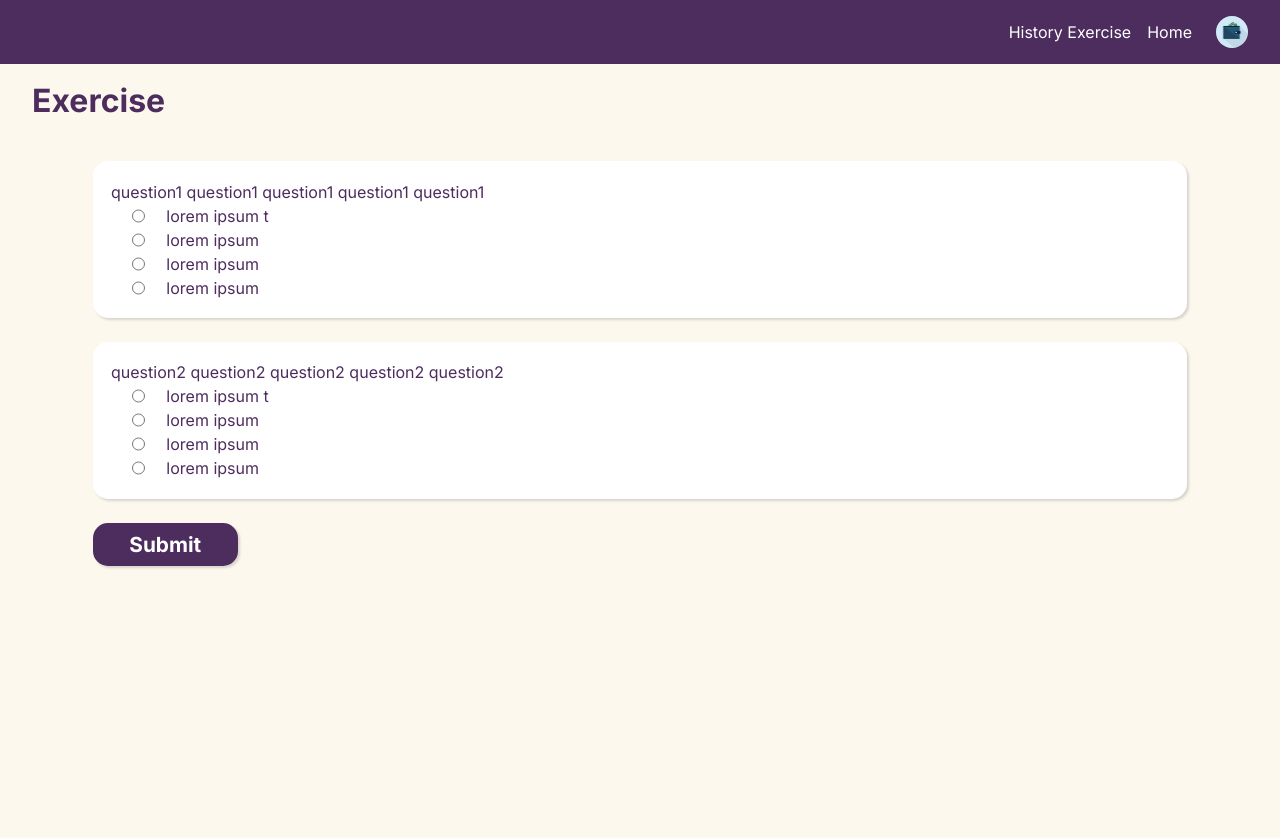
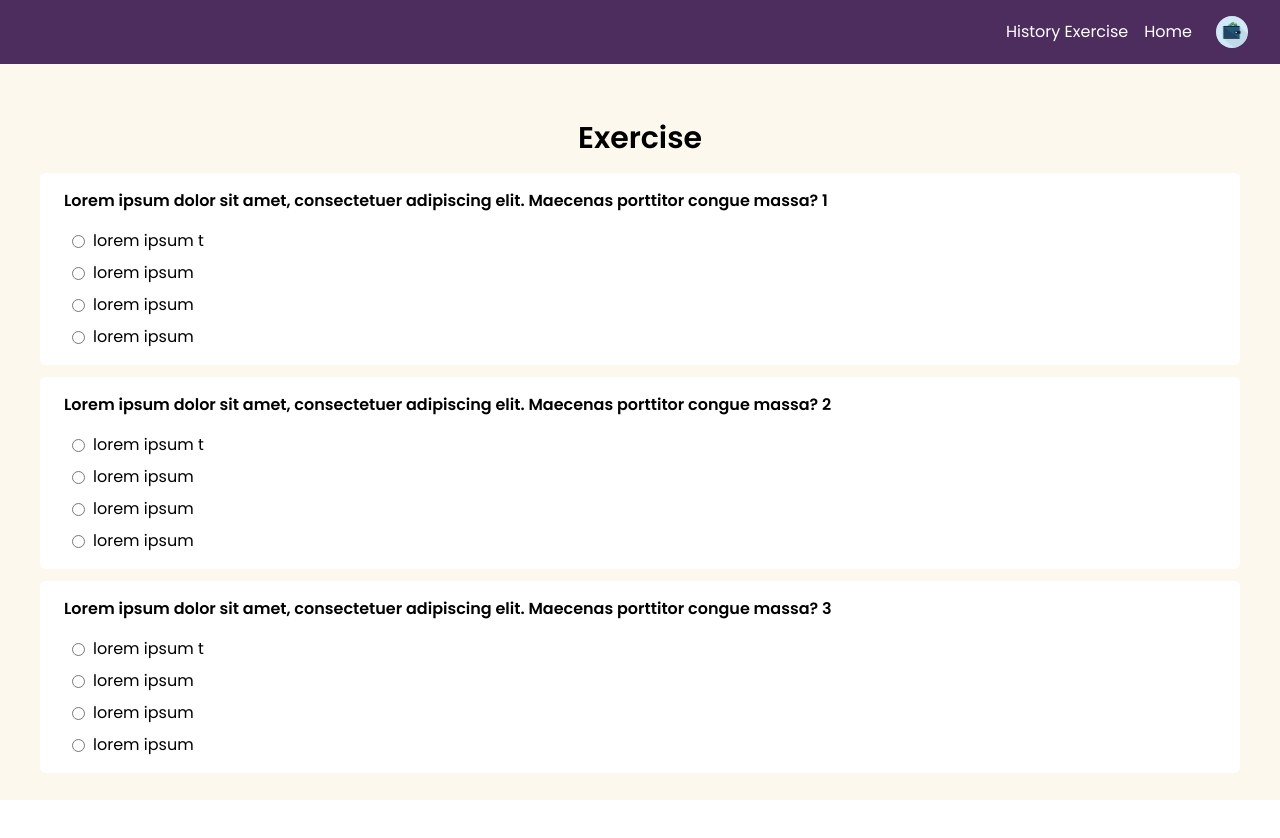
Before and after one commit to IF3110-2023-02-42/SPA, a React (Vite) app: page /exercise in a window 1280 px wide. Shown: the top 838 px of the page. After the commit the page ends 800 px from the top, so only its background shows below. Built offline with nearby package versions, Linux system fonts and the light colour scheme.

Commit message:
fix exercise fe

```diff
--- /dev/null
+++ b/src/components/ElementExerciseQ.tsx
@@ -0,0 +1,38 @@
+type ElementExerciseQ = {
+    pertanyaan: string;
+    jawaban_benar: string;
+    jawaban_salah1: string;
+    jawaban_salah2: string;
+    jawaban_salah3: string;
+};
+
+const ElementExerciseQ = ({
+    pertanyaan,
+    jawaban_benar,
+    jawaban_salah1,
+    jawaban_salah2,
+    jawaban_salah3,
+}: ElementExerciseQ) => {
+    const generateOptions = (option: string) =>{
+        return (
+            <div className="flex flex-row justify-start items-center gap-2 ml-2">
+              <input type="radio" name={pertanyaan}></input>
+              <div>{option}</div>
+            </div>
+          );
+    };
+    return (
+        <div className="flex flex-col justify-start items-start w-full bg-white py-4 px-6 rounded-md gap-4">
+          <p className="font-semibold">{pertanyaan}</p>
+          {/* Options */}
+          <div className="flex flex-col justify-center items-start gap-2">
+            {generateOptions(jawaban_benar)}
+            {generateOptions(jawaban_salah1)}
+            {generateOptions(jawaban_salah2)}
+            {generateOptions(jawaban_salah3)}
+          </div>
+        </div>
+      );
+};
+
+export default ElementExerciseQ;
--- a/src/pages/exercise/Exercise.tsx
+++ b/src/pages/exercise/Exercise.tsx
@@ -1,77 +1,69 @@
-import Navbar from "../../components/Navbar";
+import { useState, useEffect } from "react";
+
+import ElementExerciseQ from "../../components/ElementExerciseQ";
+import NavbarLayout from "../../layout/NavbarLayout";
+
+// dummy
+const elementExerciseQ1: ElementExerciseQ = {
+    pertanyaan: "Lorem ipsum dolor sit amet, consectetuer adipiscing elit. Maecenas porttitor congue massa? 1",
+    jawaban_benar: "lorem ipsum t",
+    jawaban_salah1: "lorem ipsum",
+    jawaban_salah2: "lorem ipsum",
+    jawaban_salah3: "lorem ipsum",
+};
+
+const elementExerciseQ2: ElementExerciseQ = {
+    pertanyaan: "Lorem ipsum dolor sit amet, consectetuer adipiscing elit. Maecenas porttitor congue massa? 2",
+    jawaban_benar: "lorem ipsum t",
+    jawaban_salah1: "lorem ipsum",
+    jawaban_salah2: "lorem ipsum",
+    jawaban_salah3: "lorem ipsum",
+};
+
+const elementExerciseQ3: ElementExerciseQ = {
+    pertanyaan: "Lorem ipsum dolor sit amet, consectetuer adipiscing elit. Maecenas porttitor congue massa? 3",
+    jawaban_benar: "lorem ipsum t",
+    jawaban_salah1: "lorem ipsum",
+    jawaban_salah2: "lorem ipsum",
+    jawaban_salah3: "lorem ipsum",
+};
+
+const dummyExcerciseQ: ElementExerciseQ[] = [
+    elementExerciseQ1,
+    elementExerciseQ2,
+    elementExerciseQ3,
+];
 
 const Exercise = () => {
-  const q = [
-    {
-      ID_Soal: "1",
-      pertanyaan: "question1 question1 question1 question1 question1",
-      jawaban_benar: "lorem ipsum t",
-      jawaban_salah: ["lorem ipsum", "lorem ipsum", "lorem ipsum"],
-    },
-    {
-      ID_Soal: "2",
-      pertanyaan: "question2 question2 question2 question2 question2",
-      jawaban_benar: "lorem ipsum t",
-      jawaban_salah: ["lorem ipsum", "lorem ipsum", "lorem ipsum"],
-    },
-  ];
+    const [exerciseQList, setExerciseQList] = useState<
+        ElementExerciseQ[] | null
+    >(null);
 
-  const qElements = q.map((el) => (
-    <div className="w-[90%] bg-[white] flex flex-col ml-[5%] mb-[2%] rounded-[15px] p-[1.5%] text-[#4D2C5E] [box-shadow:rgba(0,_0,_0,_0.15)_1.95px_1.95px_2.6px]">
-      <p>{el.pertanyaan}</p>
-      <div className="flex flex-row">
-        <input
-          className="ml-[2%]"
-          type="radio"
-          name={el.ID_Soal}
-          value={el.jawaban_benar}
-        ></input>
-        <label className="ml-[2%]">{el.jawaban_benar}</label>
-      </div>
-      <div className="flex flex-row">
-        <input
-          className="ml-[2%]"
-          type="radio"
-          name={el.ID_Soal}
-          value={el.jawaban_salah[0]}
-        ></input>
-        <label className="ml-[2%]">{el.jawaban_salah[0]}</label>
-      </div>
-      <div className="flex flex-row">
-        <input
-          className="ml-[2%]"
-          type="radio"
-          name={el.ID_Soal}
-          value={el.jawaban_salah[1]}
-        ></input>
-        <label className="ml-[2%]">{el.jawaban_salah[1]}</label>
-      </div>
-      <div className="flex flex-row">
-        <input
-          className="ml-[2%]"
-          type="radio"
-          name={el.ID_Soal}
-          value={el.jawaban_salah[2]}
-        ></input>
-        <label className="ml-[2%]">{el.jawaban_salah[2]}</label>
-      </div>
-    </div>
-  ));
+    useEffect(() => {
+        setExerciseQList(dummyExcerciseQ);
+    }, []);
 
-  return (
-    <main>
-      <Navbar />
-      <body className="h-screen items-center pl-[2.5%] pr-[2.5%] py-[1%] bg-[#fdf8ee] relative">
-        <h1 className="text-[#4D2C5E] text-[2rem] font-bold mb-[3%]">
-          Exercise
-        </h1>
-        {qElements}
-        <button className="bg-[#4D2C5E] max-w-[fit-content] ml-[5%] mb-[1%] mr-[2%] pb-[0.5%] pt-[0.5%] pr-[3%] pl-[3%] rounded-[15px] border-[none] flex-row [box-shadow:rgba(0,_0,_0,_0.15)_1.95px_1.95px_2.6px] hover:scale-[100%] active:bg-[#30123f]">
-          <h3 className="text-[white] text-[1.3rem] font-bold">Submit</h3>
-        </button>
-      </body>
-    </main>
-  );
+    if (exerciseQList === null){
+        return (
+            <NavbarLayout>
+                <div>not found</div>
+            </NavbarLayout>
+        );
+    }
+
+    return (
+        <NavbarLayout>
+            <div className="flex flex-col w-full justify-center items-center p-2 sm:p-10">
+                <p className="m-[1%] font-semibold text-[30px]">Exercise</p>
+                <div className="flex flex-col w-full justify-center items-center gap-3">
+                {exerciseQList.map((exerciseQ) => (
+                    <ElementExerciseQ {...exerciseQ} />
+                ))}
+                </div>
+            </div>
+            <button className="self-center bg-purpleBg text-white p-[1%] ml-[45%] rounded-[15px] hover:scale-[110%] flex-grow">Submit</button>
+        </NavbarLayout>
+    )
 };
 
 export default Exercise;
```
